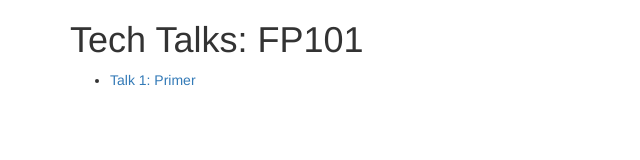
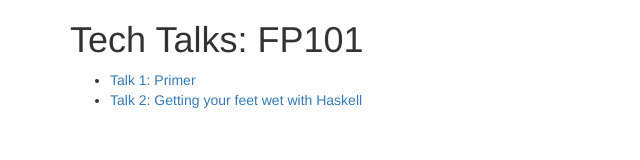
Before and after one commit to vaibhav276/techtalk_fp101, a plain HTML site: page index.html in a window 1280 px wide. Shown: the whole page, without its empty margins (0-640 px from the left). Drawn offline with Linux system fonts and the light colour scheme.

Commit message:
Added link to session 2 on main page

```diff
--- a/index.html
+++ b/index.html
@@ -13,6 +13,7 @@
 
     <ul>
       <li><a href="./slides/1/">Talk 1: Primer</a></li>
+      <li><a href="./slides/2/">Talk 2: Getting your feet wet with Haskell</a></li>
     </ul>
 
     <!-- Optional JavaScript -->
```
